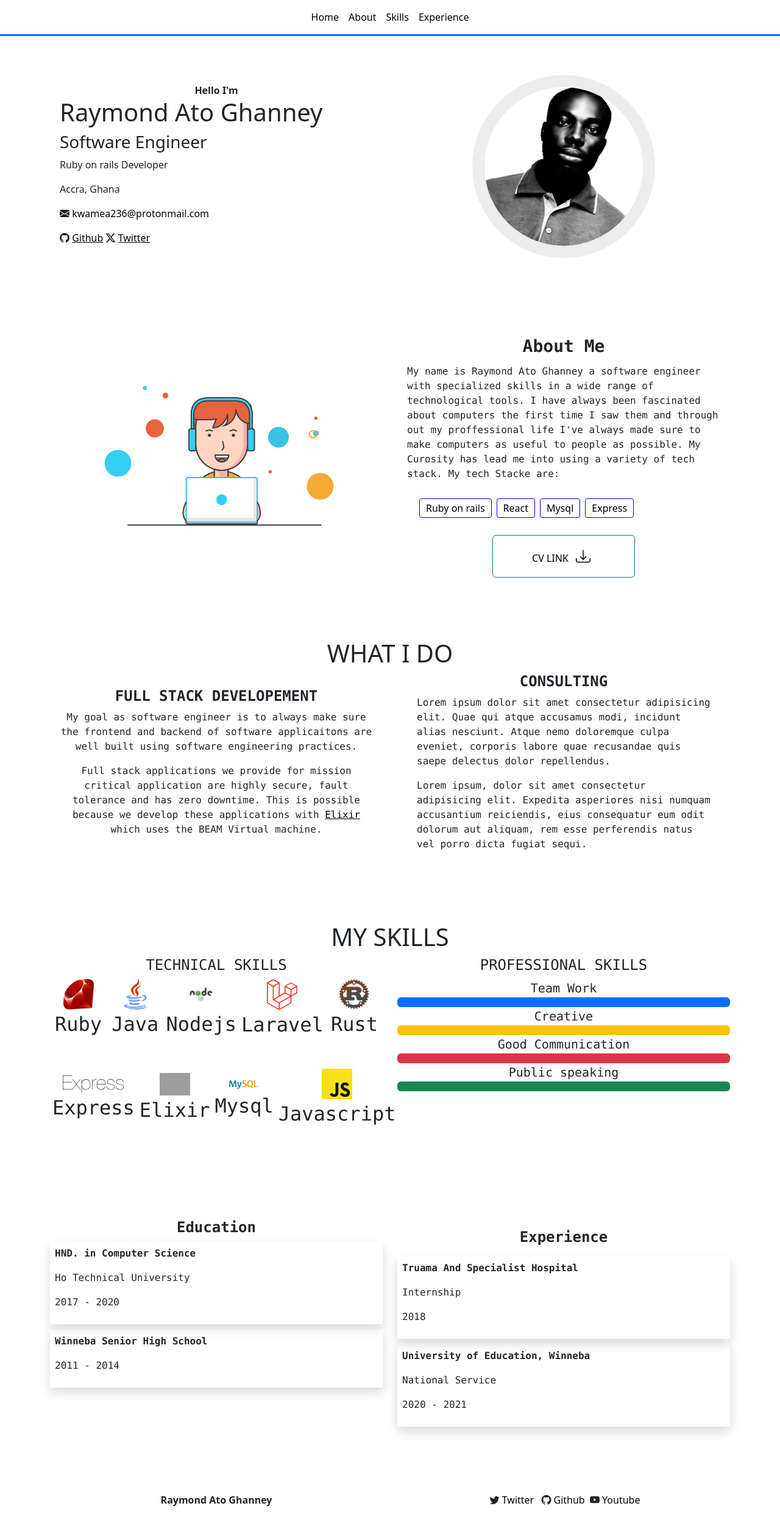
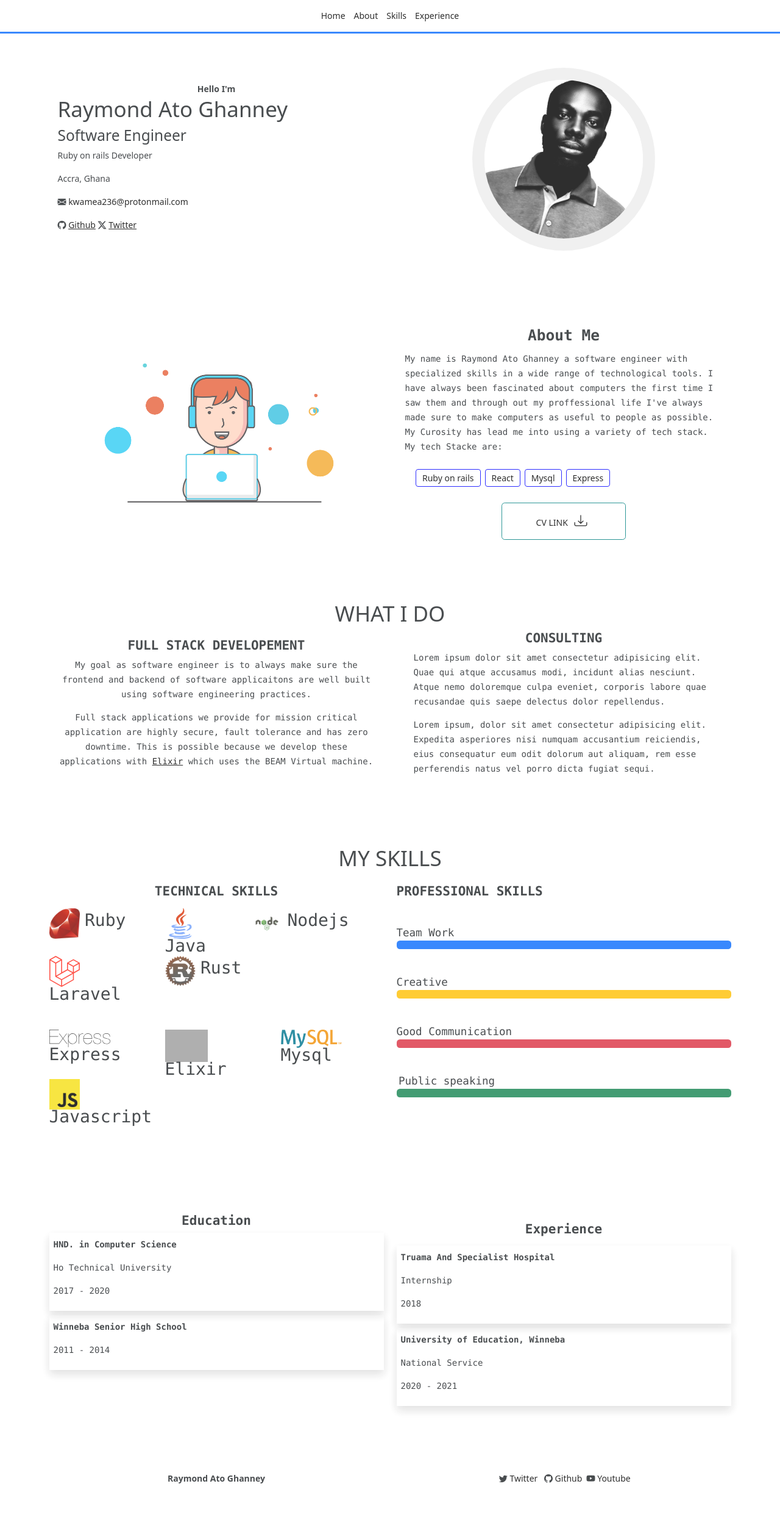
Before and after one commit to kwamea236/kwamea236.github.io, a Jekyll site: the page built from index.html, in a window 1280 px wide. Shown: the whole page at 61% size. Built offline with Jekyll 4.4.1, drawn with Linux system fonts in a browser that asks for light colours; after the commit the page ends 2450 px from its top, so only the background shows below that; grey boxes are pictures that could not be loaded.

Commit message:
Update styling website updated

```diff
--- a/_includes/about.html
+++ b/_includes/about.html
@@ -1,9 +1,10 @@
 <div class="container">
     <div class="row align-items-center">
-        <div class="col-md-6 text-center">
-            <img src="/assets/img/ab-img.png" alt="clipart of a person with a laptop" style="width: 400px;">
+        <div class="col-sm-12 col-md-6 text-center">
+            <img src="/assets/img/ab-img.png" class="img-fluid" alt="clipart of a person with a laptop" style="width: 400px;">
         </div>
-        <div class="col-md-6">
+        <div class="col-sm-12 col-md-6">
+            <div>
                 <h3 class="fw-bold text-center mt-3 font-monospace" style="line-height: 150%;">About Me</h3>
                 <p class="px-3 font-monospace">My name is Raymond Ato Ghanney a software engineer with
                     specialized skills in a wide range of technological tools.
@@ -12,6 +13,7 @@
                     computers as useful to people as possible. My Curosity has lead me into
                     using a variety of tech stack. My tech Stacke are:
                 </p>
+            </div>
             <div>
                 <ul class="py-3 d-flex">
                     <li class="mx-1">
--- a/_includes/hero.html
+++ b/_includes/hero.html
@@ -1,13 +1,13 @@
 <div id="hero" class="container text-center">
     <div class="row align-items-center">
 
-        <div class="col-md-6 order-md-1">
+        <div class="col-sm-12 col-md-6 order-md-1">
             <div class="img-border mt-3 mb-2">
                 <img src="/assets/img/img-1.jpg" alt="jenkins logo">
             </div>
         </div>
 
-        <div class="col-md-6 order-md-0">
+        <div class="col-sm-12 col-md-6 order-md-0">
             <div class="">
                 <span class="fw-bold"> Hello I'm</span>
             </div>
--- a/_includes/skills.html
+++ b/_includes/skills.html
@@ -3,82 +3,86 @@
         <h1>{{"My Skills" | upcase}}</h1>
     </div>
 
-    <div class="container text-center">
+    <div class="container">
         <div class="row">
-            <div class="col col-md-6">
-                <h4 class="font-monospace">{{"Technical skills" | upcase}}</h4>
-                <div class="d-flex align-items-center font-monospace">
-                    <div>
+            <div class="col-sm-12 col-md-6">
+                <h4 class="fw-bold font-monospace text-center my-3">{{"Technical skills" | upcase}}</h4>
+                <div class="font-monospace row">
+                    <div class="col-sm-4">
                         <img src="/assets/img/ruby.png" alt="" style="width: 50px;">
-                        <span class="mx-1 fs-2">Ruby</span>
+                        <span class="fs-2">Ruby</span>
                     </div>
-                    <div>
+                    <div class="col-sm-3">
                         <img src="/assets/img/java.svg" alt="" style="width: 50px;">
 
-                        <span class="mx-1 fs-2">Java</span>
+                        <span class="fs-2">Java</span>
                     </div>
-                    <div>
+                    <div class="col-sm-4">
                         <img src="/assets/img/node.svg" alt="" style="width: 50px;">
 
-                        <span class="mx-1 fs-2">Nodejs</span>
+                        <span class="fs-2">Nodejs</span>
                     </div>
-                    <div>
+                    <div class="col-sm-4">
                         <img src="/assets/img/laravel.svg" alt="" style="width: 50px;">
 
-                        <span class="mx-1 fs-2">Laravel</span>
+                        <span class="fs-2">Laravel</span>
                     </div>
-                    <div>
+                    <div class="col-sm-4">
                         <img src="/assets/img/rust.png" alt="" style="width: 50px;">
 
-                        <span class="mx-1 fs-2">Rust</span>
+                        <span class="fs-2">Rust</span>
                     </div>
                 </div>
-                <div class="d-flex align-items-center my-5 font-monospace">
-                    <div>
+                <div class="row my-5 font-monospace">
+                    <div class="col-sm-4">
                         <img src="/assets/img/express.svg" alt="" style="width: 100px;">
-                        <span class="mx-1 fs-2">Express</span>
+                        <span class="fs-2">Express</span>
                     </div>
-                    <div>
-                        <img src="/assets/img/elixir.svg" alt="" style="width: 50px;">
+                    <div class="col-sm-4">
+                        <img src="/assets/img/elixir.svg" alt="elixir logo" style="width: 70px;">
 
-                        <span class="mx-1 fs-2">Elixir</span>
+                        <span class="fs-2">Elixir</span>
                     </div>
-                    <div>
-                        <img src="/assets/img/mysql.png" alt="" style="width: 50px;">
+                    <div class="col-sm-4">
+                        <img src="/assets/img/mysql.png" alt="" style="width: 100px;">
 
-                        <span class="mx-1 fs-2">Mysql</span>
+                        <span class="fs-2">Mysql</span>
                     </div>
-                    <div>
+                    <div class="col-sm-4">
                         <img src="/assets/img/javascript.png" alt="" style="width: 50px;">
 
-                        <span class="mx-1 fs-2">Javascript</span>
+                        <span class="fs-2">Javascript</span>
                     </div>
                 </div>
             </div>
-            <div class="col col-md-6">
-                <h4 class="font-monospace">{{"Professional Skills" | upcase}}</h4>
+            <div class="col-sm-12 col-md-6">
+                <div>
+                    <h4 class="fw-bold font-monospace my-3">{{"Professional Skills" | upcase}}</h4>
+                </div>
 
                 <div class="font-monospace">
-                    <div>
-                        <span class="mx-1 fs-5 ">Team Work</span>
+                    <div class="my-5">
+                        <div>
+                            <span class="fs-5">Team Work</span>
+                        </div>
                         <div class="progress" role="progressbar" aria-label="Basic example" aria-valuenow="100" aria-valuemin="0" aria-valuemax="100">
                             <div class="progress-bar" style="width: 100%"></div>
                         </div>
                     </div>
-                    <div>
-                        <span class="mx-1 fs-5">Creative</span>
+                    <div class="my-5">
+                        <div><span class="fs-5 mb-3">Creative</span> </div>
                         <div class="progress" role="progressbar" aria-label="Basic example" aria-valuenow="100" aria-valuemin="0" aria-valuemax="100">
                             <div class="progress-bar bg-warning" style="width: 100%"></div>
                         </div>
                     </div>
-                    <div>
-                        <span class="mx-1 fs-5">Good Communication</span>
+                    <div class="my-5">
+                        <div><span class="fs-5">Good Communication</span></div>
                         <div class="progress" role="progressbar" aria-label="Basic example" aria-valuenow="100" aria-valuemin="0" aria-valuemax="100">
                             <div class="progress-bar bg-danger" style="width: 100%"></div>
                         </div>
                     </div>
-                    <div>
-                        <span class="mx-1 fs-5">Public speaking</span>
+                    <div class="my-5">
+                        <div><span class="mx-1 fs-5">Public speaking</span></div>
                         <div class="progress" role="progressbar" aria-label="Basic example" aria-valuenow="100" aria-valuemin="0" aria-valuemax="100">
                             <div class="progress-bar bg-success" style="width: 100%"></div>
                         </div>
--- a/_includes/wido.html
+++ b/_includes/wido.html
@@ -1,7 +1,7 @@
 <div id="hero" class="container text-center">
     <div class="row align-items-center">
         <h1>{{ "What I do" | upcase }}</h1>
-        <div class="col-md-6">
+        <div class="col-sm-12 col-md-6">
             <div class="px-3">
                 <h4 class="font-monospace fw-bold"> {{"Full Stack Developement"| upcase}} </h4>
                 <p class="font-monospace"> My goal as software engineer is to always make sure the frontend and backend
@@ -16,7 +16,7 @@
             </div>
         </div>
 
-        <div class="col md-6">
+        <div class="col-sm-12 col-md-6">
             <div class="px-3">
                 <div class="">
                     <h4 class="font-monospace fw-bold"> {{ "Consulting" | upcase}} </h4>
--- a/assets/css/styles.css
+++ b/assets/css/styles.css
@@ -1,7 +1,21 @@
 @import url("https://cdn.jsdelivr.net/npm/bootstrap-icons@1.11.2/font/bootstrap-icons.min.css");
 
+*{
+    margin: 0;
+    padding: 0;
+    box-sizing: border-box;
+}
+
 html,body{
-    overflow-x: hidden;
+    overflow-x: hidden !important;
+    font-size: 14px;
+    line-height: 24px;
+    font-weight: 500;
+    text-align: left;
+    position: relative;
+    opacity: 0.9;
+    display: block;
+
 }
 
 li span{
```
Lines whose indentation alone changed are shown as unchanged.
